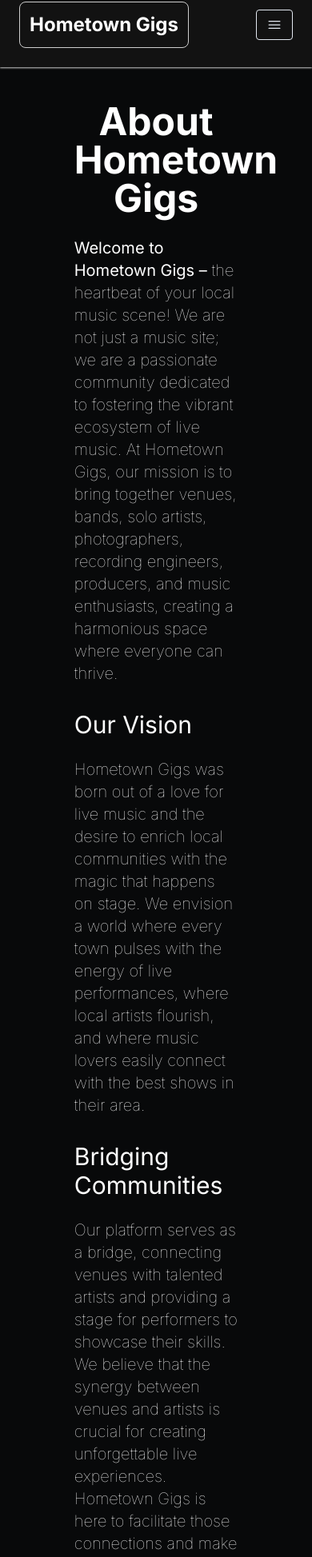
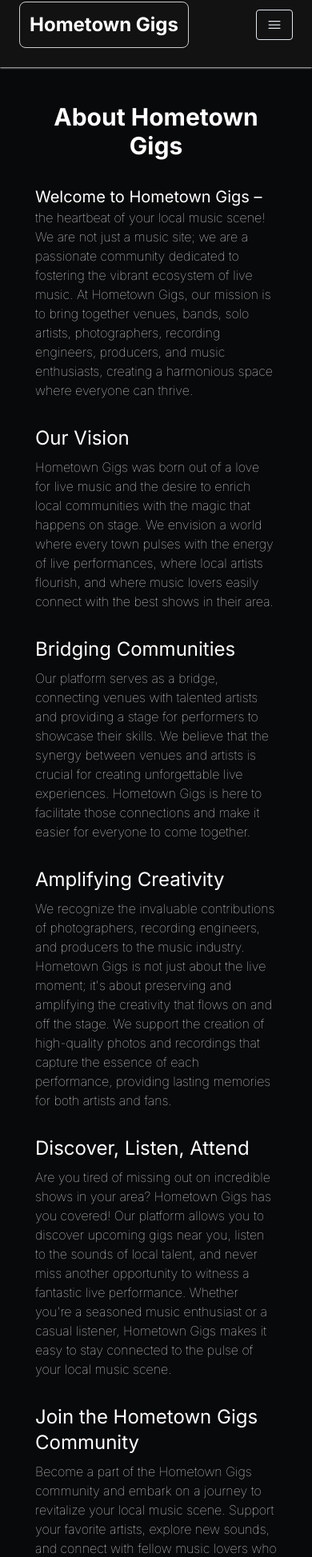
Before and after one commit to Terence-A/hometown-gigs, a Next.js app in the folder hometown-gigs/: page /about in a window 390 px wide. Shown: the part 22-1969 px from the top of the page at 80% size. Built offline with nearby package versions, Linux system fonts and the light colour scheme.

Commit message:
added responsive design for about page

```diff
--- a/hometown-gigs/app/about/page.jsx
+++ b/hometown-gigs/app/about/page.jsx
@@ -2,11 +2,13 @@ import React from "react";
 
 const About = () => {
   return (
-    <div className="w-3/4 m-auto p-11">
+    <div className="w-full md:w-3/4 m-auto p-11">
       <section>
-        <h1 className=" font-bold text-center">About Hometown Gigs</h1>
-        <p className="text-white mt-6 text-xl font-thin">
-          <span className="text-white font-normal">
+        <h1 className=" font-bold text-center text-3xl md:text-5xl">
+          About Hometown Gigs
+        </h1>
+        <p className="text-md text-white mt-8 md:text-xl font-thin">
+          <span className="text-xl text-white font-normal">
             Welcome to Hometown Gigs –
           </span>{" "}
           the heartbeat of your local music scene! We are not just a music site;
@@ -19,8 +21,8 @@ const About = () => {
       </section>
 
       <section className="mt-8">
-        <h2>Our Vision</h2>
-        <p className="text-white mt-6 text-xl font-thin">
+        <h2 className="text-2xl md:text-3xl">Our Vision</h2>
+        <p className="text-md text-white mt-2 md:text-xl font-thin">
           Hometown Gigs was born out of a love for live music and the desire to
           enrich local communities with the magic that happens on stage. We
           envision a world where every town pulses with the energy of live
@@ -29,8 +31,8 @@ const About = () => {
         </p>
       </section>
       <section className="mt-8">
-        <h2>Bridging Communities</h2>
-        <p className="text-white mt-6 text-xl font-thin">
+        <h2 className="text-2xl md:text-3xl">Bridging Communities</h2>
+        <p className="text-md text-white mt-2 md:text-xl font-thin">
           Our platform serves as a bridge, connecting venues with talented
           artists and providing a stage for performers to showcase their skills.
           We believe that the synergy between venues and artists is crucial for
@@ -40,8 +42,8 @@ const About = () => {
         </p>
       </section>
       <section className="mt-8">
-        <h2>Amplifying Creativity</h2>
-        <p className="text-white mt-6 text-xl font-thin">
+        <h2 className="text-2xl md:text-3xl">Amplifying Creativity</h2>
+        <p className="text-md text-white mt-2 md:text-xl font-thin">
           We recognize the invaluable contributions of photographers, recording
           engineers, and producers to the music industry. Hometown Gigs is not
           just about the live moment; it's about preserving and amplifying the
@@ -51,8 +53,8 @@ const About = () => {
         </p>
       </section>
       <section className="mt-8">
-        <h2>Discover, Listen, Attend</h2>
-        <p className="text-white mt-6 text-xl font-thin">
+        <h2 className="text-2xl md:text-3xl">Discover, Listen, Attend</h2>
+        <p className="text-md text-white mt-2 md:text-xl font-thin">
           Are you tired of missing out on incredible shows in your area?
           Hometown Gigs has you covered! Our platform allows you to discover
           upcoming gigs near you, listen to the sounds of local talent, and
@@ -63,8 +65,10 @@ const About = () => {
         </p>
       </section>
       <section className="mt-8">
-        <h2>Join the Hometown Gigs Community</h2>
-        <p className="text-white mt-6 text-xl font-thin">
+        <h2 className="text-2xl md:text-3xl">
+          Join the Hometown Gigs Community
+        </h2>
+        <p className="text-md text-white mt-2 md:text-xl font-thin">
           Become a part of the Hometown Gigs community and embark on a journey
           to revitalize your local music scene. Support your favorite artists,
           explore new sounds, and connect with fellow music lovers who share
@@ -77,7 +81,7 @@ const About = () => {
         <h3 className="text-3xl font-bold text-white text-center">
           - Hometown Gigs –
         </h3>
-        <p className="text-3xl font-bold text-white text-center mt-3">
+        <p className="text-xl md:text-2xl font-bold text-white text-center mt-3">
           Where the heart of the music beats in every hometown!
         </p>
       </section>
```
